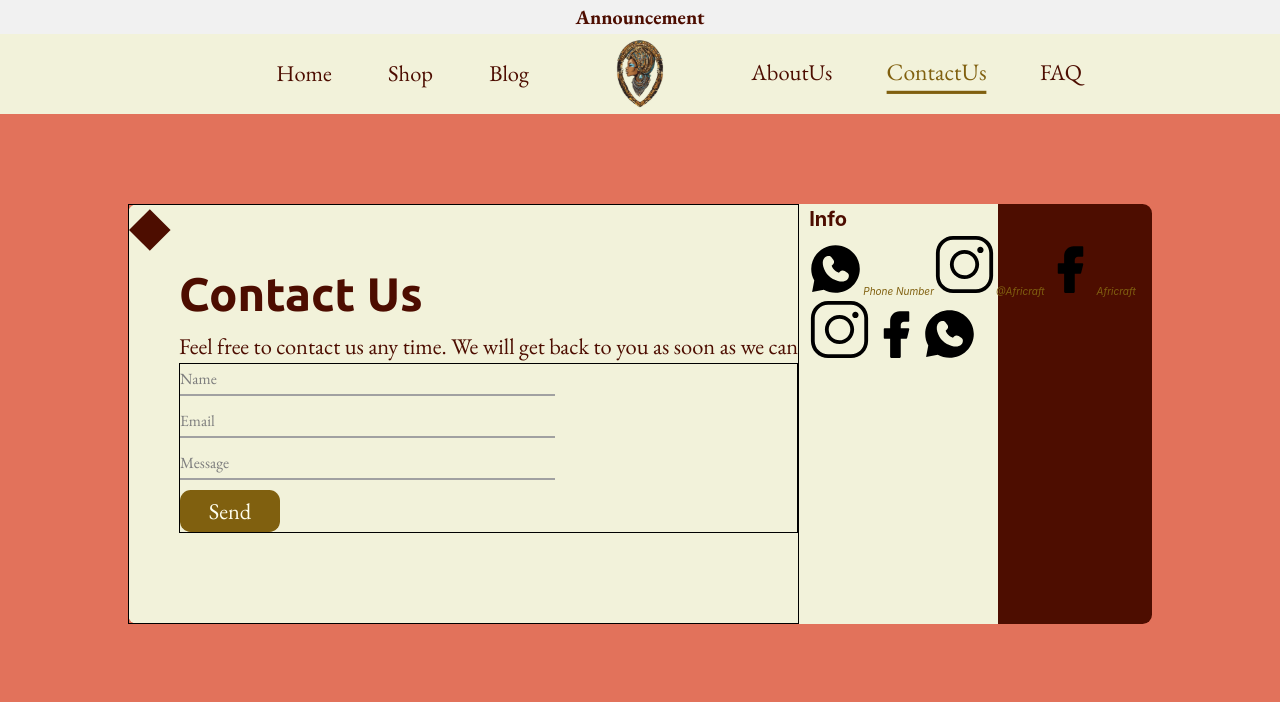
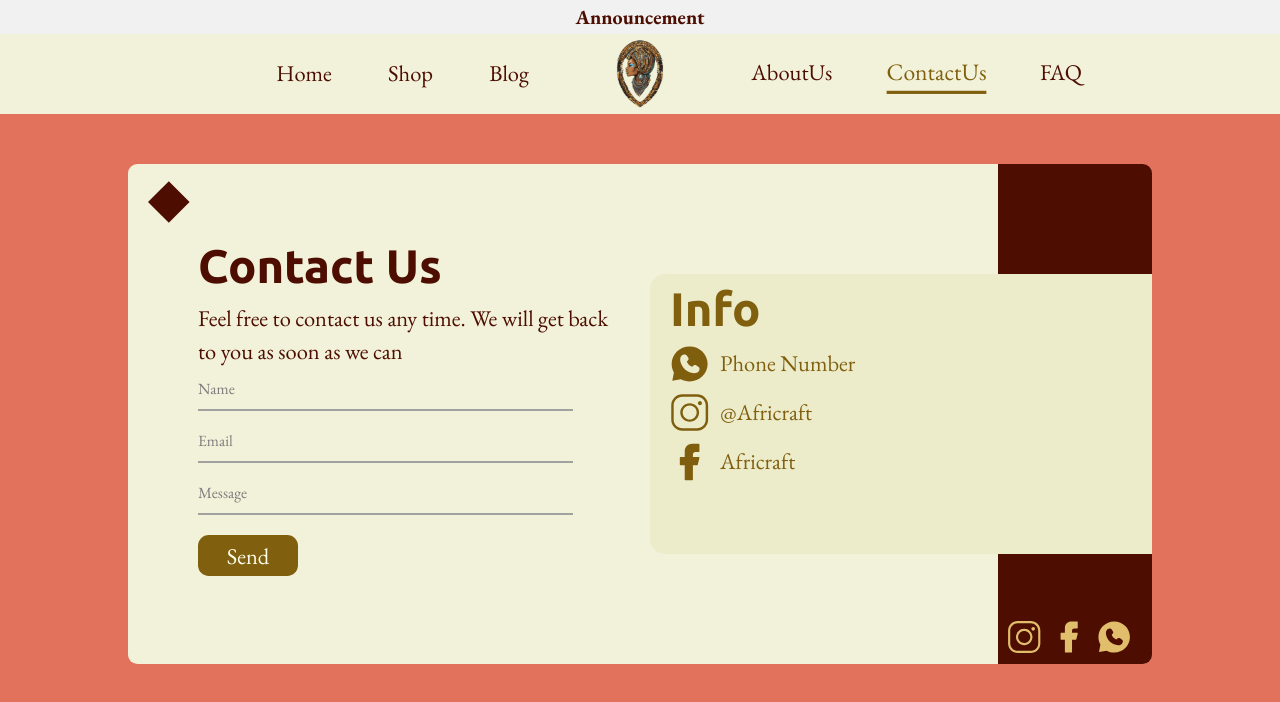
Before and after one commit to Valerian001/Africraft, a React (Vite) app in the folder frontend/: page /ContactUs in a window 1280 px wide. Shown: the top 702 px of the page. Built offline with nearby package versions, Linux system fonts and the light colour scheme.

Commit message:
last commit 3 july

```diff
--- a/frontend/src/App.css
+++ b/frontend/src/App.css
@@ -4,6 +4,7 @@
   --terracotta-500:#E2725B;
   --cream-100:#FFFFEE;
   --cream-500:#F2F2DA;
+  --cream-600:#ECECCB;
   --deep-gold-400:#DEBE6A;
   --deep-gold-800:#80600F;
   --burnt-orange-500:#F28566;
@@ -511,17 +512,19 @@ header{
 }
 .contact_container{
   width: 80%;
-  height: 42rem;
+  height: 500px;
   background: linear-gradient(270deg, #4D0D00 15%, #F2F2DA 15.05%, #F2F2DA 100%);
   mix-blend-mode: normal;
   border-radius: 0.9375rem;
   display: grid;
   gap: 10px;
-  grid-template-columns: auto 1fr;
+  grid-template-columns: 50% auto;
+  overflow: hidden;
   /* padding: var(--page-padding); */
 
   & .contact_left{
-    border: 1px solid black;
+    padding-left: 2rem;
+    padding-right: 2.5625rem;
 
     & h1{
       font-size: var(--header_size);
@@ -541,27 +544,94 @@ header{
       border: none;
       outline: none;
       width: fit-content;
+      margin-top: 10px;
     }
     & input{
       border: none;
       border-bottom: 2px solid #A1A1A1;
       background-color: transparent;
-      height: 30px;
+      height: 40px;
       width: 37.5rem;
+      font-family: var(--font2);
     }
     & input::placeholder{
       font-family: var(--font2);
       font-size: var(--placeholder_textSize);
       color: #7D7D7D;
     }
+    & input:focus-visible{
+      font-family: var(--font2);
+      outline: none;
+      color: inherit;
+      font-size: 1.65rem;
+    }
+
     & form{
-      border: 1px solid black;
       display: grid;
       place-content: start start;
       gap: 10px;
     }
     & h1, & form,& p{
       margin-left: 50px;
+    }
+
+    & svg{
+      margin-top: 1.3125rem;
+    }
+
+  }
+
+  & .contact_right{
+    font-size: var(--body_size);
+    font-family: var(--font2);
+    display: grid;
+    position: relative;
+    & .info_wrapper{
+      background-color: var(--cream-600);
+      align-self: center;
+      position: absolute;
+      width: 100%;
+      height: 28rem;
+      border-top-left-radius: 15px;
+      border-bottom-left-radius: 15px;
+      padding-left: 2rem;
+      color: var(--deep-gold-800);
+
+      & h1{
+        font-size: var(--header_size);
+        font-family: var(--font1);
+      }
+
+      & address{
+        font-style: normal;
+        display: grid;
+        gap: 10px;
+
+        & a{
+          display: grid;
+          grid-template-columns: 50px auto;
+          align-items: center;
+        }
+      }
+    }
+    & img{
+      width: 40px;
+      filter: invert(34%) sepia(67%) saturate(594%) hue-rotate(5deg) brightness(92%) contrast(89%);
+    }
+
+    & .social_wrapper{
+      place-self: end end;
+      display: grid;
+      grid-template-columns: 1fr 1fr 1fr;
+      gap: 10px;
+      margin-right: 2rem;
+
+
+      & img{
+        filter: invert(82%) sepia(18%) saturate(949%) hue-rotate(1deg) brightness(91%) contrast(94%);
+        width: 35px;
+
+      }
     }
 
   }
```
